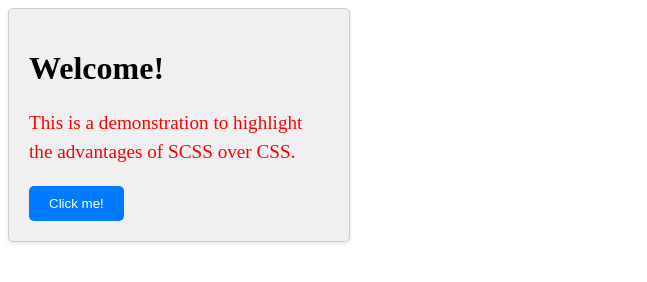
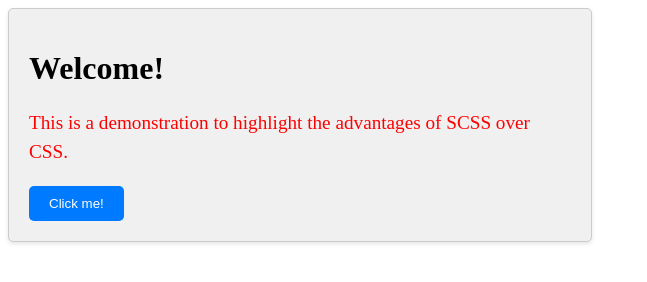
Before and after one commit to StandOut-0/CSSvsSass, a website: page index.html in a window 1280 px wide. Shown: the whole page, without its empty margins (0-647 px from the left). Drawn offline with Linux system fonts and the light colour scheme.

Commit message:
숫자 연산자 사용하기 (feat. @if)

```diff
--- a/before/before.scss
+++ b/before/before.scss
@@ -8,10 +8,19 @@ $palette: (
 // 전역, 지역변수
 $light-text-color: #666; //전역
 
+// 연산자 사용하기
+$width: 311px;
+
 // 카드 스타일
 .card {
-  width: 300px;
-  padding: 20px;
+  width: ($width + 100 - 50) * 1.5;
+  @if $width <= 300px {
+    padding: 0px;
+  } @else if $width <= 310px {
+    padding: 5px;
+  } @else {
+    padding: 20px;
+  }
   background-color: #f0f0f0;
   border: 1px solid #ccc;
   border-radius: 5px;
```
Also changed, not shown: css/before.css, 1 other file.
